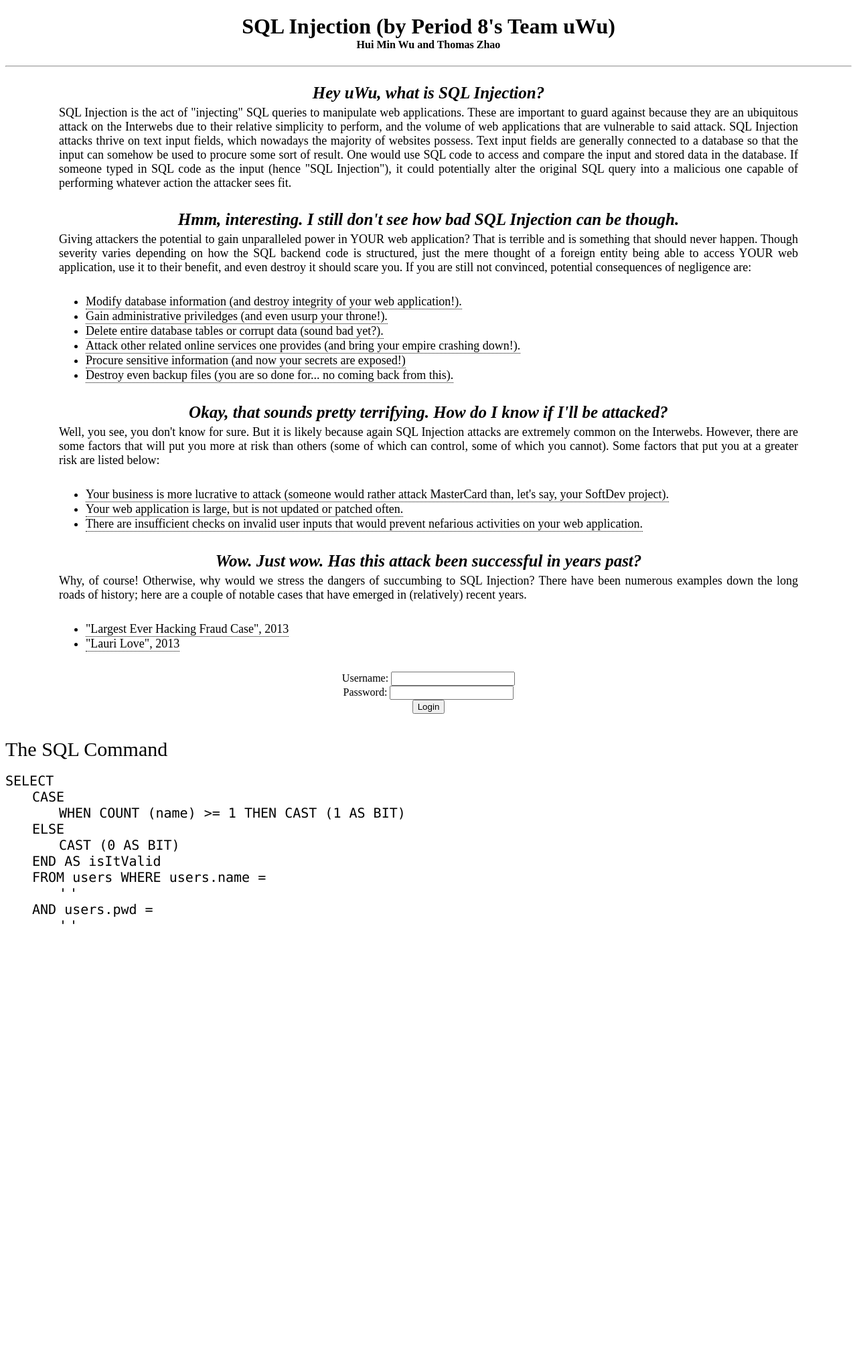
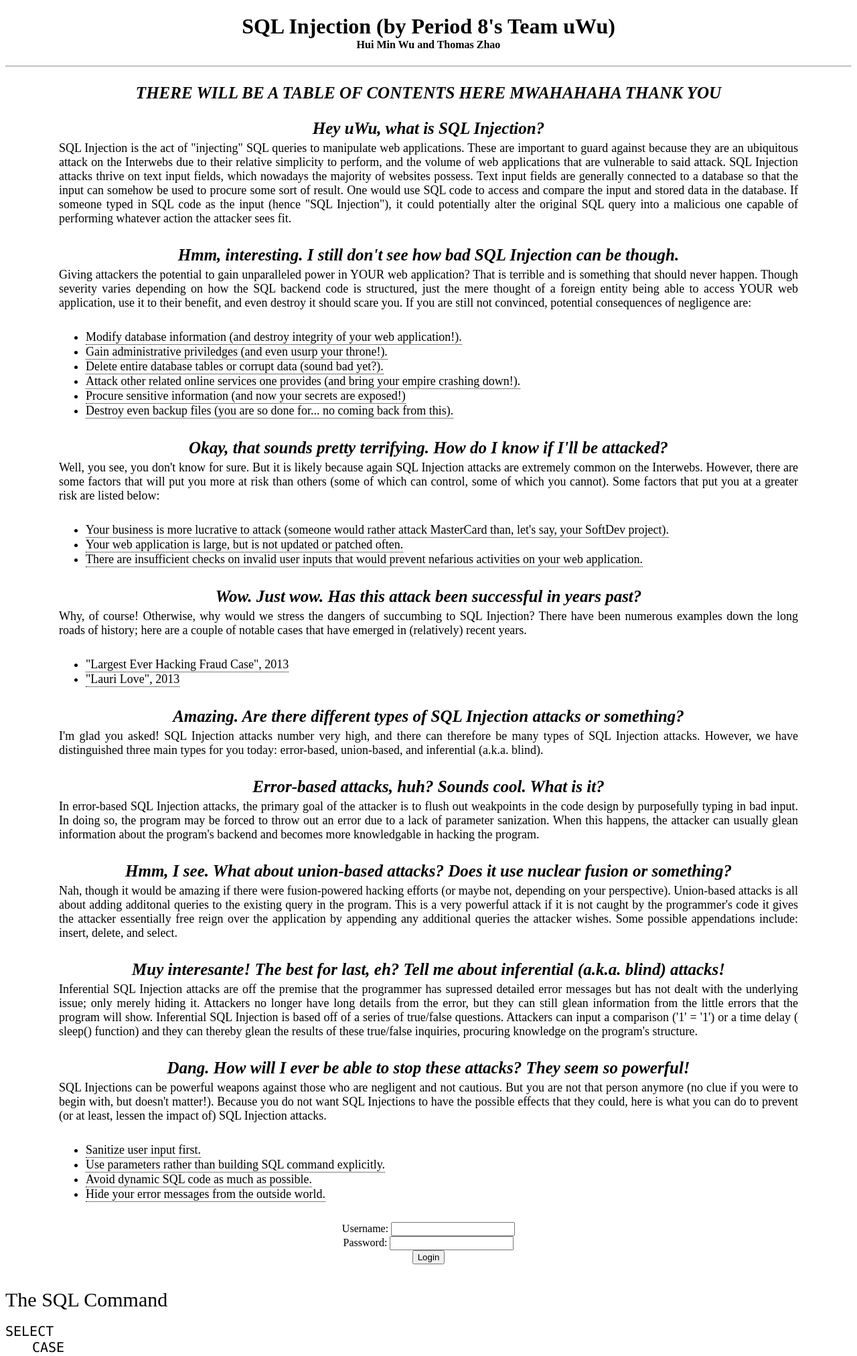
Before and after one commit to huiminwu/sql-injection, a Flask app: page / in a window 1280 px wide. Shown: the top 2025 px of the page at 67% size. Before the commit the page ends 1380 px from the top, so only its background shows below. Run offline with Flask 2, Linux system fonts and the light colour scheme.

Commit message:
got up to preventation section

```diff
--- a/le_last_deliverable/templates/login.html
+++ b/le_last_deliverable/templates/login.html
@@ -75,6 +75,10 @@
     </style>
 </head>
 <body>
+
+    <p class="question">
+        THERE WILL BE A TABLE OF CONTENTS HERE MWAHAHAHA THANK YOU
+    </p>
 
     <p class="question">
         Hey uWu, what is SQL Injection?
@@ -192,6 +196,78 @@
         </ul>
     </p>
 
+    <p class="question">
+        Amazing. Are there different types of SQL Injection attacks or something?
+    </p>
+    <p class="answer">
+        I'm glad you asked! SQL Injection attacks number very high, and there can therefore be many types of SQL Injection attacks.
+        However, we have distinguished three main types for you today: error-based, union-based, and inferential (a.k.a. blind).
+    </p>
+
+    <p class="question">
+        Error-based attacks, huh? Sounds cool. What is it?
+    </p>
+    <p class="answer">In error-based SQL Injection attacks, the primary goal of the attacker is to flush out weakpoints in the code design by purposefully
+        typing in bad input. In doing so, the program may be forced to throw out an error due to a lack of parameter sanization. When this happens,
+        the attacker can usually glean information about the program's backend and becomes more knowledgable in hacking the program.
+    </p>
+
+    <p class="question">
+        Hmm, I see. What about union-based attacks? Does it use nuclear fusion or something?
+    </p>
+    <p class="answer">
+        Nah, though it would be amazing if there were fusion-powered hacking efforts (or maybe not, depending on your perspective).
+        Union-based attacks is all about adding additonal queries to the existing query in the program. This is a very powerful attack if it is not
+        caught by the programmer's code it gives the attacker essentially free reign over the application by appending any additional queries the attacker wishes.
+        Some possible appendations include: insert, delete, and select.
+    </p>
+
+    <p class="question">
+        Muy interesante! The best for last, eh? Tell me about inferential (a.k.a. blind) attacks!
+    </p>
+    <p class="answer">
+        Inferential SQL Injection attacks are off the premise that the programmer has supressed detailed error messages but has not
+        dealt with the underlying issue; only merely hiding it. Attackers no longer have long details from the error, but they can still
+        glean information from the little errors that the program will show. Inferential SQL Injection is based off of a series of true/false
+        questions. Attackers can input a comparison ('1' = '1') or a time delay ( sleep() function) and they can thereby glean the results
+        of these true/false inquiries, procuring knowledge on the program's structure.
+    </p>
+
+    <p class="question">
+        Dang. How will I ever be able to stop these attacks? They seem so powerful!
+    </p>
+    <p class="answer">
+        SQL Injections can be powerful weapons against those who are negligent and not cautious. But you are not that person anymore
+        (no clue if you were to begin with, but doesn't matter!). Because you do not want SQL Injections to have the possible effects
+        that they could, here is what you can do to prevent (or at least, lessen the impact of) SQL Injection attacks.
+
+        <ul class="answer-list">
+            <li id="prevent-1">
+                <div class="tooltip">
+                    Sanitize user input first.
+                    <span class="tooltiptext">Skirt skirttt</span>
+                </div>
+            </li>
+            <li id="prevent-2">
+                <div class="tooltip">
+                    Use parameters rather than building SQL command explicitly.
+                    <span class="tooltiptext">Skirt skirttt</span>
+                </div>
+            </li>
+            <li id="prevent-3">
+                <div class="tooltip">
+                    Avoid dynamic SQL code as much as possible.
+                    <span class="tooltiptext">Skirt skirttt</span>
+                </div>
+            </li>
+            <li id="prevent-4">
+                <div class="tooltip">
+                    Hide your error messages from the outside world.
+                    <span class="tooltiptext">Skirt skirttt</span>
+                </div>
+            </li>
+        </ul>
+    </p>
 
         {% with messages = get_flashed_messages() %}
         {% if messages %}
```
